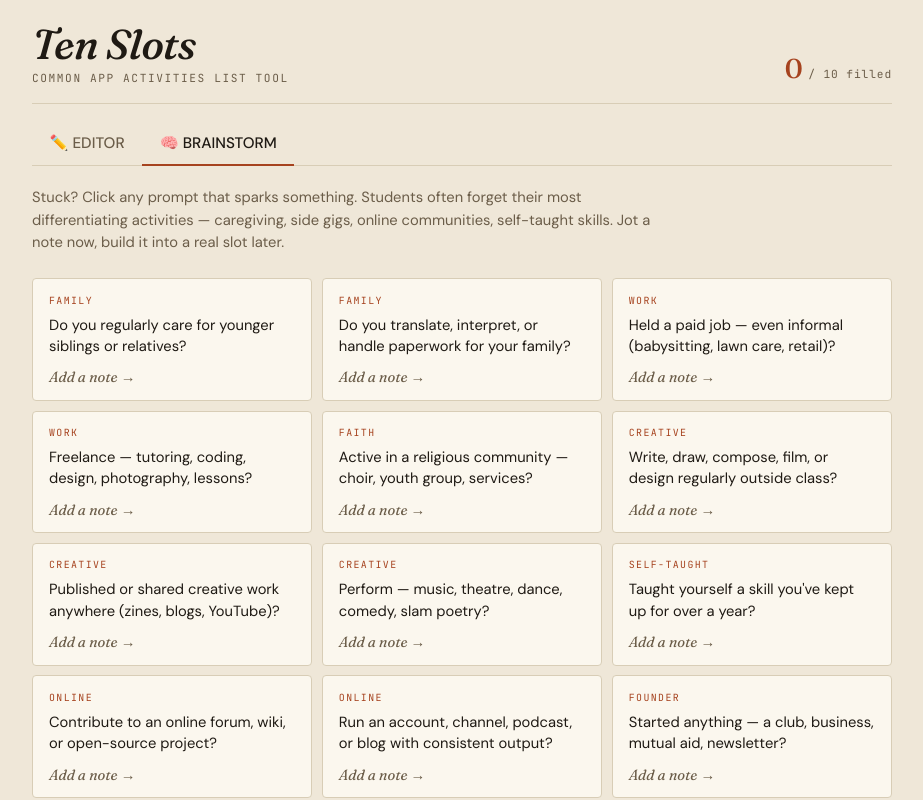
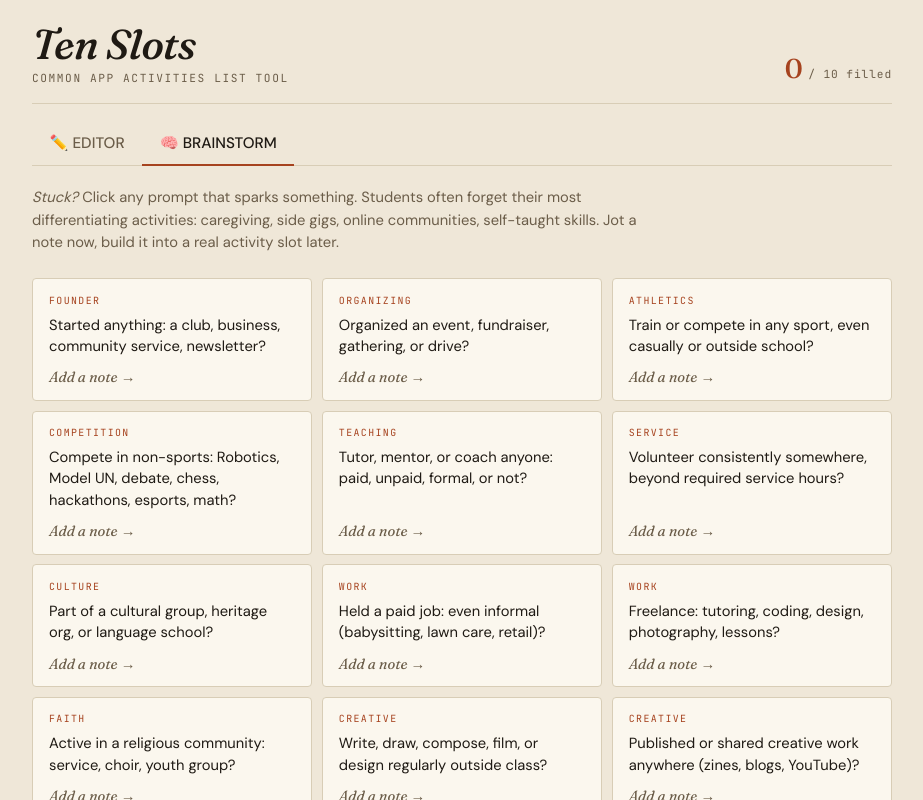
Before and after one commit to KaterinaWalter/activity-list-tool, a React (Vite) app: page / in a window 1280 px wide. Both pictures are taken after a click on the button "🧠 BRAINSTORM". Shown: the top 800 px of the page, without its empty margins (178-1101 px from the left). Built offline with nearby package versions, Linux system fonts and the light colour scheme.

Commit message:
rewriting

```diff
--- a/src/ActivityCard.jsx
+++ b/src/ActivityCard.jsx
@@ -67,7 +67,7 @@ export default function ActivityCard({
       {expanded && (
         <div className="card-body">
           <div className="field">
-            <label className="field-label">Position / Leadership</label>
+            <label className="field-label">Position</label>
             <input
               type="text"
               className="field-input"
@@ -113,6 +113,7 @@ export default function ActivityCard({
             />
           </div>
 
+          <span class="field-label">SUGGESTIONS</span>
           <FeedbackPanel
             description={activity.description}
             onApplyAbbrev={handleApplyAbbrev}
--- a/src/App.jsx
+++ b/src/App.jsx
@@ -91,7 +91,7 @@ export default function App() {
   // ---- Toolbar label / button text ----
   const toolbarInfo =
     filledCount === 0
-      ? 'No activities yet — fill at least one slot to enable export.'
+      ? 'Fill at least one activity slot to enable copy & paste export.'
       : `${filledCount} ${
           filledCount === 1 ? 'activity' : 'activities'
         } ready to copy.`;
@@ -156,9 +156,9 @@ export default function App() {
               </div>
 
               <p className="tab-intro">
-                Each slot has hard limits: <strong>50</strong> chars for
+                <span class="field-label">Character Count Limits:</span> <strong>50</strong> for
                 Position, <strong>100</strong> for Organization,{' '}
-                <strong>150</strong> for Details. Use fragments, not sentences.
+                <strong>150</strong> for Details.<br></br> Use fragments, not sentences.
                 Lead with a verb. Quantify when you can.
               </p>
 
--- a/src/BrainstormPanel.jsx
+++ b/src/BrainstormPanel.jsx
@@ -35,10 +35,10 @@ export default function BrainstormPanel({ notes, onAddNote, onDeleteNote }) {
   return (
     <div className="brainstorm">
       <p className="brain-intro">
-        Stuck? Click any prompt that sparks something. Students often forget
-        their most differentiating activities — caregiving, side gigs, online
+        <em>Stuck?</em> Click any prompt that sparks something. Students often forget
+        their most differentiating activities: caregiving, side gigs, online
         communities, self-taught skills. Jot a note now, build it into a real
-        slot later.
+        activity slot later.
       </p>
 
       <div className="prompt-grid">
--- a/src/FeedbackPanel.jsx
+++ b/src/FeedbackPanel.jsx
@@ -24,8 +24,7 @@ export default function FeedbackPanel({ description, onApplyAbbrev }) {
   if (!description.trim()) {
     return (
       <div className="feedback empty-feedback">
-        Start writing above. We'll flag weak phrasing, "I" subjects, and
-        abbreviations that buy you characters.
+        Start writing above & suggestions for improvement will be flagged here.
       </div>
     );
   }
@@ -40,7 +39,7 @@ export default function FeedbackPanel({ description, onApplyAbbrev }) {
     <div className="feedback">
       {weaks.length > 0 && (
         <div className="fb-section">
-          <div className="fb-title">Weak phrasing</div>
+          <div className="fb-title">Weak Phrasing</div>
           {weaks.map((w, i) => (
             <div key={i} className="fb-item">
               <span className="fb-flag">
@@ -73,7 +72,7 @@ export default function FeedbackPanel({ description, onApplyAbbrev }) {
 
       {isTight && abbrevs.length > 0 && (
         <div className="fb-section">
-          <div className="fb-title">Buy back characters</div>
+          <div className="fb-title">Buy Back Characters</div>
           {abbrevs.slice(0, 4).map((a, i) => (
             <div key={i} className="fb-item">
               <span className="fb-flag">
@@ -97,7 +96,7 @@ export default function FeedbackPanel({ description, onApplyAbbrev }) {
       {cleanRead && (
         <div className="fb-section">
           <div className="fb-positive">
-            Reads clean. Lead with action verbs and quantify when you can.
+            Reads clean! Remember to lead with action verbs & quantify when you can.
           </div>
         </div>
       )}
--- a/src/constants.js
+++ b/src/constants.js
@@ -68,22 +68,22 @@ export const POWER_VERB_GROUPS = [
 
 // Brainstorm prompts for the writer's-block panel
 export const BRAINSTORM_PROMPTS = [
-  { q: 'Do you regularly care for younger siblings or relatives?', tag: 'Family' },
-  { q: 'Do you translate, interpret, or handle paperwork for your family?', tag: 'Family' },
-  { q: 'Held a paid job — even informal (babysitting, lawn care, retail)?', tag: 'Work' },
-  { q: 'Freelance — tutoring, coding, design, photography, lessons?', tag: 'Work' },
-  { q: 'Active in a religious community — choir, youth group, services?', tag: 'Faith' },
+  { q: 'Started anything: a club, business, community service, newsletter?', tag: 'Founder' },
+  { q: 'Organized an event, fundraiser, gathering, or drive?', tag: 'Organizing' },
+  { q: 'Train or compete in any sport, even casually or outside school?', tag: 'Athletics' },
+  { q: 'Compete in non-sports: Robotics, Model UN, debate, chess, hackathons, esports, math?', tag: 'Competition' },
+  { q: 'Tutor, mentor, or coach anyone: paid, unpaid, formal, or not?', tag: 'Teaching' },
+  { q: 'Volunteer consistently somewhere, beyond required service hours?', tag: 'Service' },
+  { q: 'Part of a cultural group, heritage org, or language school?', tag: 'Culture' },
+  { q: 'Held a paid job: even informal (babysitting, lawn care, retail)?', tag: 'Work' },
+  { q: 'Freelance: tutoring, coding, design, photography, lessons?', tag: 'Work' },
+  { q: 'Active in a religious community: service, choir, youth group?', tag: 'Faith' },
   { q: 'Write, draw, compose, film, or design regularly outside class?', tag: 'Creative' },
   { q: 'Published or shared creative work anywhere (zines, blogs, YouTube)?', tag: 'Creative' },
-  { q: 'Perform — music, theatre, dance, comedy, slam poetry?', tag: 'Creative' },
+  { q: 'Perform: music, theatre, dance, comedy, slam poetry?', tag: 'Creative' },
   { q: "Taught yourself a skill you've kept up for over a year?", tag: 'Self-taught' },
   { q: 'Contribute to an online forum, wiki, or open-source project?', tag: 'Online' },
   { q: 'Run an account, channel, podcast, or blog with consistent output?', tag: 'Online' },
-  { q: 'Started anything — a club, business, mutual aid, newsletter?', tag: 'Founder' },
-  { q: 'Organized an event, fundraiser, gathering, or drive?', tag: 'Organizing' },
-  { q: 'Train or compete in any sport, even casually or outside school?', tag: 'Athletics' },
-  { q: 'Compete in non-sports — debate, chess, hackathons, esports, math?', tag: 'Competition' },
-  { q: 'Tutor, mentor, or coach anyone — paid, unpaid, formal, or not?', tag: 'Teaching' },
-  { q: 'Volunteer consistently somewhere, beyond required service hours?', tag: 'Service' },
-  { q: 'Part of a cultural group, heritage org, or language school?', tag: 'Culture' },
+  { q: 'Do you regularly care for younger siblings or relatives?', tag: 'Family' },
+  { q: 'Do you translate, interpret, or handle paperwork for your family?', tag: 'Family' },
 ];
```
